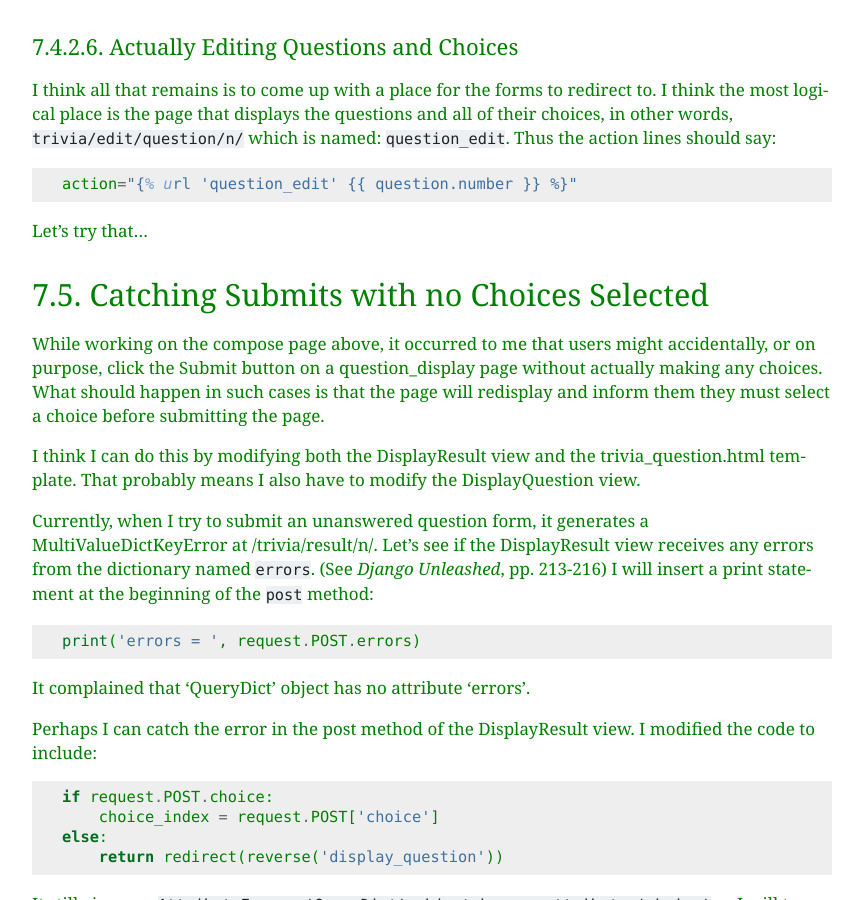
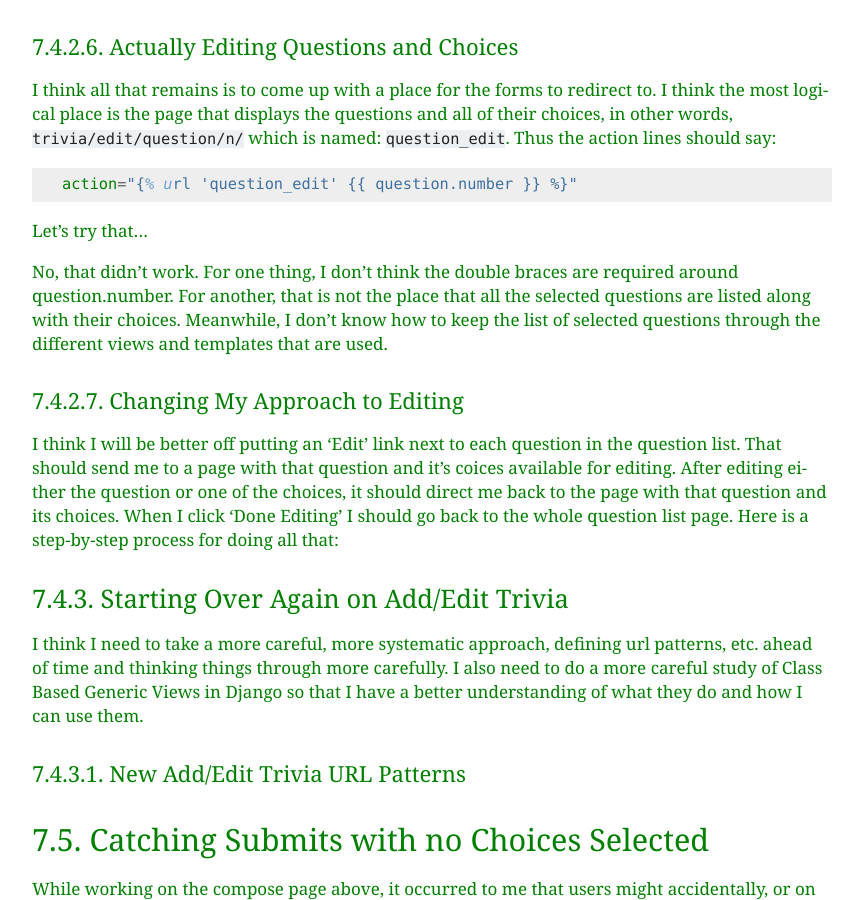
Before and after one commit to JMorris1575/christmas17, a Sphinx documentation site: the page built from docs/growth-and-maintenance.rst, in a window 1280 px wide and 900 px high, scrolled down 7436 px. Shown: the whole window, without its empty margins (338-1201 px from the left). Built offline with Sphinx 7.4.7, drawn with Linux system fonts in a browser that asks for light colours; some of the changed text lies outside the part shown.

Commit message:
Working on CRUD for trivia app

```diff
--- a/docs/growth-and-maintenance.rst
+++ b/docs/growth-and-maintenance.rst
@@ -432,6 +432,54 @@ page that displays the questions and all of their choices, in other words, ``tri
 
 Let's try that...
 
+No, that didn't work. For one thing, I don't think the double braces are required around question.number. For another,
+that is not the place that all the selected questions are listed along with their choices. Meanwhile, I don't know how
+to keep the list of selected questions through the different views and templates that are used.
+
+Changing My Approach to Editing
++++++++++++++++++++++++++++++++
+
+I think I will be better off putting an 'Edit' link next to each question in the question list. That should send me to
+a page with that question and it's coices available for editing. After editing either the question or one of the
+choices, it should direct me back to the page with that question and its choices. When I click 'Done Editing' I should
+go back to the whole question list page. Here is a step-by-step process for doing all that:
+
+.. csv-table::**Do radio buttons appear at the beginning of each question on the trivia_list page?**
+    :header: Success?, Result, Action to be Taken
+    :widths: auto
+
+    No, I have bullet point dots and checkboxes, edit trivia_list.html to eliminate checkboxes and add Edit links
+    Yes, and they work to get me to the question edit page for that question too!
+
+.. csv-table::**Does clicking 'Update' on the question or choice_edit page return to the edit page for that question?**
+    :header: Success?, Result, Action to be Taken
+    :widths: auto
+
+    No, it gets me to that page but without the question and its choices showing
+    No, and I made so many changes without documenting them I lost track of what I was doing, restart the whole process
+
+
+Starting Over Again on Add/Edit Trivia
+--------------------------------------
+
+I think I need to take a more careful, more systematic approach, defining url patterns, etc. ahead of time and thinking
+things through more carefully. I also need to do a more careful study of Class Based Generic Views in Django so that I
+have a better understanding of what they do and how I can use them.
+
+New Add/Edit Trivia URL Patterns
+++++++++++++++++++++++++++++++++
+
+.. csv-table::**URL Patterns for Add/Edit Trivia**
+    :header: url pattern, view called, name, notes
+    :widths: auto
+
+    /trivia/list/, TriviaList.as_view(), trivia_list, lists all of the trivia questions with radio buttons for selection
+    /trivia/create/n/, TriviaCreate.as_view(), trivia_create, allows entry of question and choices for question n
+    /trivia/edit/n/, TriviaEdit.as_view(), trivia_edit, allows editing of question n
+    /trivia/delete/n/, TriviaDelete.as_view(), trivia_delete, double checks and accomplishes deletion of question n
+
+
+
 
 
 .. _trivia_error_checking:
```
Also changed, not shown: 5 other files.
